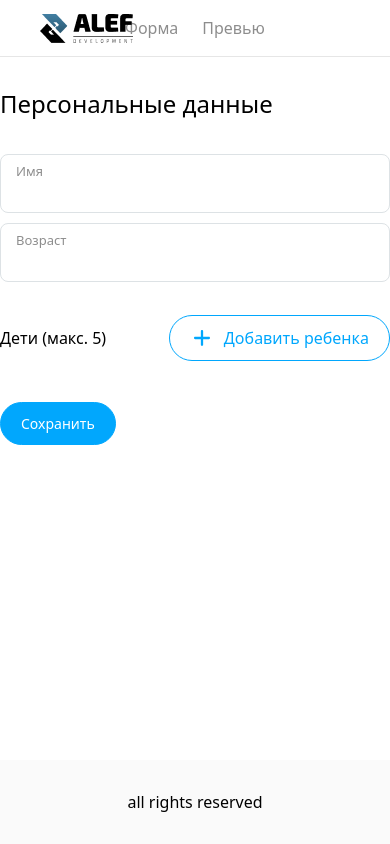
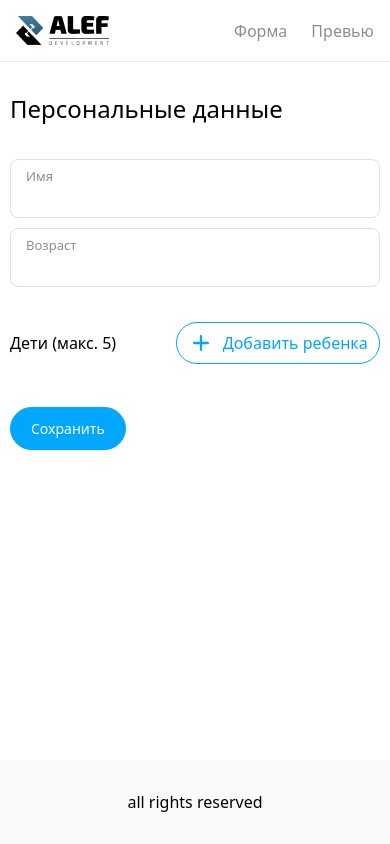
Before and after one commit to vitallios/ALFA_TEST, a Vue app: page / in a window 390 px wide. Built offline with nearby package versions, Linux system fonts and the light colour scheme.

Commit message:
Update mobail version

```diff
--- a/src/App.vue
+++ b/src/App.vue
@@ -12,3 +12,12 @@ import TheFooter from './components/TheFooter.vue'
   </div>
   <TheFooter />
 </template>
+
+
+<style>
+@media  (max-width: 550px)  {
+  .container{
+    padding: 0 10px;
+  }
+}
+</style>
--- a/src/components/TheFooter.vue
+++ b/src/components/TheFooter.vue
@@ -2,7 +2,7 @@
 
 </script>
 <template>
- <footer class="absolute bottom-0 w-full text-center bg-[#FAFAFA] py-[30px]">
+ <footer class="fixed bottom-0 w-full text-center bg-[#FAFAFA] py-[30px]">
   <p>all rights reserved</p>
  </footer>
 </template>
--- a/src/components/TheHeader.vue
+++ b/src/components/TheHeader.vue
@@ -16,4 +16,12 @@
 ul>li>a {
  color: var(--lightBlack);
 }
+
+@media (max-width: 550px) {
+ nav>a{
+  left: 0;
+  position: relative;
+  width: 100%;
+ }
+}
 </style>>
--- a/src/views/AboutView.vue
+++ b/src/views/AboutView.vue
@@ -2,14 +2,16 @@
 <script setup>
 import { reactive } from 'vue';
 
-
 const historyTiket = localStorage.getItem('newChaild') ? JSON.parse(localStorage.getItem('newChaild')) : [];
 
 const Parent = reactive({
-  name: historyTiket.length ? historyTiket[0].name : '',
-  age: historyTiket.length ? historyTiket[0].age : '',
+  name: historyTiket.length ? historyTiket[0].name : 'имя ре6ёнка не указано',
+  age: historyTiket.length ? historyTiket[0].age : 'возраст ре6ёнка не указан',
   childtern: historyTiket.length ? historyTiket[0].childtern : []
 });
+
+
+
 
 </script>
 
@@ -17,9 +19,8 @@ const Parent = reactive({
   <div class="Preview">
     <div class="flex flex-col gap-[20px] mt-[30px]">
       <h3>Персональные данные</h3>
-      <h2 class="font-bold">{{Parent.name}}, {{Parent.age}}</h2>
+      <h2 class="infoParent font-bold" >{{Parent.name}}, {{Parent.age}}</h2>
     </div>
-
     <div class="mt-[60px] flex flex-col gap-[20px]">
       <h3>Дети</h3>
       <ul class="flex flex-col gap-[20px]">
--- a/src/views/HomeView.vue
+++ b/src/views/HomeView.vue
@@ -1,5 +1,5 @@
-
 <script setup>
+import router from '@/router';
 import { ref, reactive } from 'vue';
 
 const newChaild = ref([]);
@@ -24,7 +24,7 @@ const saveTiket = () => {
   }
   newChaild.value.push({ ...Parent });
   localStorage.setItem('newChaild', JSON.stringify(newChaild.value));
-  console.log(newChaild.value);
+  router.push('/about');
 };
 
 const createNewChild = () => {
@@ -33,7 +33,6 @@ const createNewChild = () => {
     alert('Максимальное количество детей - 5');
     return;
   }
-
   const childrenItem = document.createElement('li');
   childrenItem.classList.add('childrenItem', 'flex', 'gap-[18px]');
 
@@ -45,6 +44,7 @@ const createNewChild = () => {
 
   const inputName = document.createElement('input');
   inputName.type = 'text';
+  inputName.attributes.required = true;
   inputName.name = 'childName';
   inputName.classList.add('w-full', 'border-none', 'outline-none');
 
@@ -56,6 +56,7 @@ const createNewChild = () => {
 
   const inputAge = document.createElement('input');
   inputAge.type = 'text';
+  inputAge.attributes.required = true;
   inputAge.name = 'childAge';
   inputAge.classList.add('w-full', 'border-none', 'outline-none');
 
@@ -67,26 +68,22 @@ const createNewChild = () => {
   childrenDivInputLabelAge.append(childrenLabelAge, inputAge);
   childrenItem.append(childrenDivInputLabelName, childrenDivInputLabelAge, removeBtn);
   childrenList.appendChild(childrenItem);
-
   removeBtn.addEventListener('click', () => childrenItem.remove());
 };
-
-
-
 </script>
 
 
 <template>
-  <main class="pt-[30px]">
+  <main class="pt-[30px] pb-[7em]">
     <div class="parentName flex flex-col gap-[10px]">
       <h1>Персональные данные</h1>
       <div class="pt-[22px]">
         <label for="parentNameLabel">Имя</label>
-        <input v-model="Parent.name" class="w-full border-none outline-none" type="text" id="parentNameLabel">
+        <input v-model="Parent.name" required class="w-full border-none outline-none" type="text" id="parentNameLabel">
       </div>
       <div>
         <label for="parentAgeLabel">Возраст</label>
-        <input v-model="Parent.age" class="w-full border-none outline-none" type="text" id="parentAgeLabel">
+        <input v-model="Parent.age" required class="w-full border-none outline-none" type="text" id="parentAgeLabel">
       </div>
     </div>
 
@@ -94,7 +91,7 @@ const createNewChild = () => {
       <div class="flex flex-row items-center mt-[44px]">
         <div class="flex justify-between items-center w-full relative">
           <h4>Дети (макс. 5)</h4>
-          <button @click="createNewChild"
+          <button @click="createNewChild" id="addChildBtn"
             class="btn absolute right-0 flex justify-between items-center px-[20px] py-[10px] border-[#01A7FD] border-[1px] rounded-[100px] outline-none">
             <svg width="24" height="24" viewBox="0 0 24 24" fill="none" xmlns="http://www.w3.org/2000/svg">
               <path fill-rule="evenodd" clip-rule="evenodd"
@@ -108,9 +105,7 @@ const createNewChild = () => {
         </div>
       </div>
       <ul id="ChildrenList" class="pt-[22px] flex flex-col gap-[10px]"></ul>
-      <button
-      @click="saveTiket"
-
+      <button @click="saveTiket"
         class="mt-[30px] py-[10px] px-[20px] border-[#01A7FD] border-[1px] rounded-[100px] bg-[#01A7FD] text-white text-[14px]">Сохранить</button>
     </div>
   </main>
@@ -144,4 +139,18 @@ const createNewChild = () => {
   color: var(--lightBlack);
   z-index: 10;
 }
+
+@media (max-width: 550px){
+  #addChildBtn{
+    padding: 0.5em 0.7em;
+  }
+  .childrenItem {
+    flex-direction: column;
+    align-items: flex-start;
+  }
+  .childrenItem>div {
+    width: 100%;
+  }
+
+}
 </style>
```
